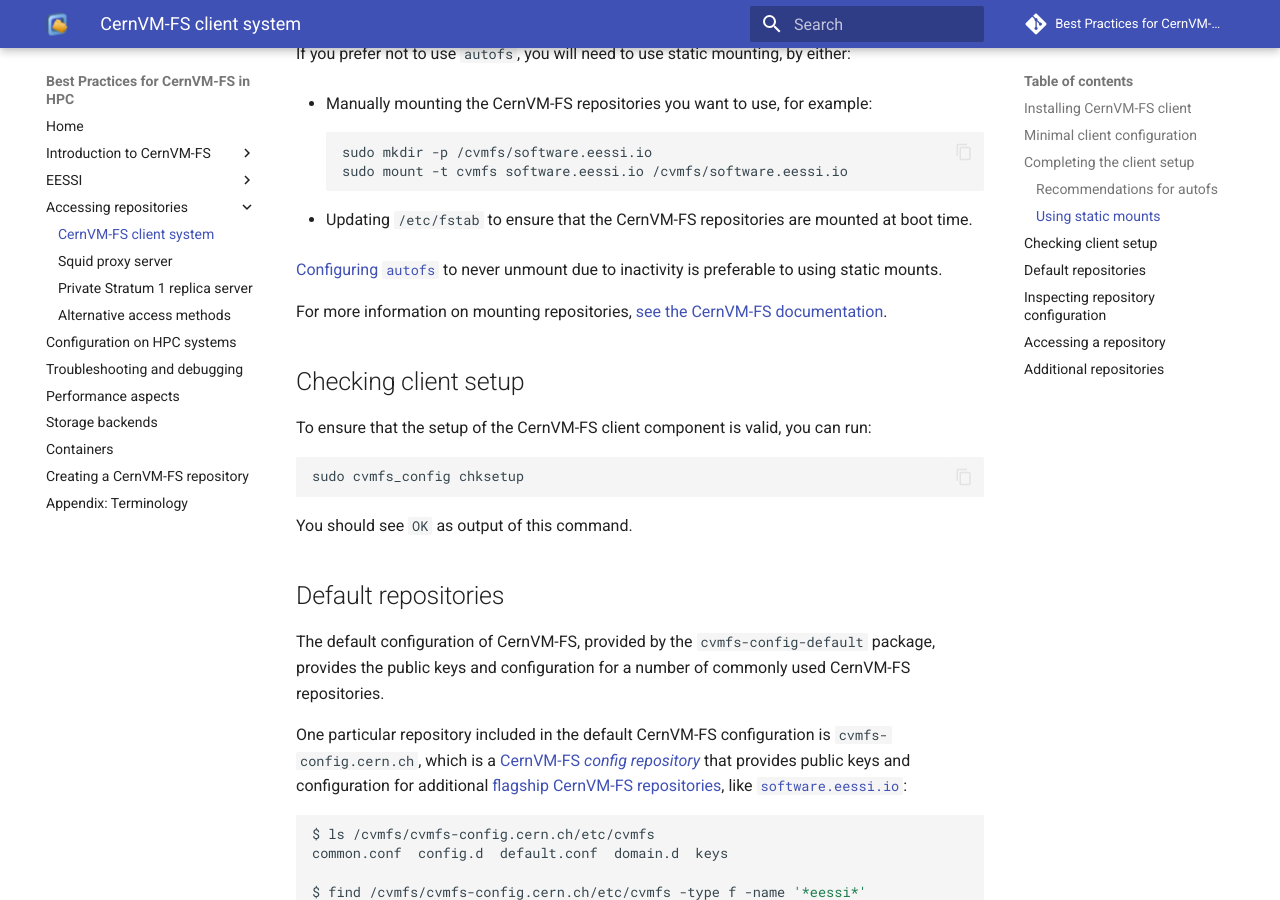
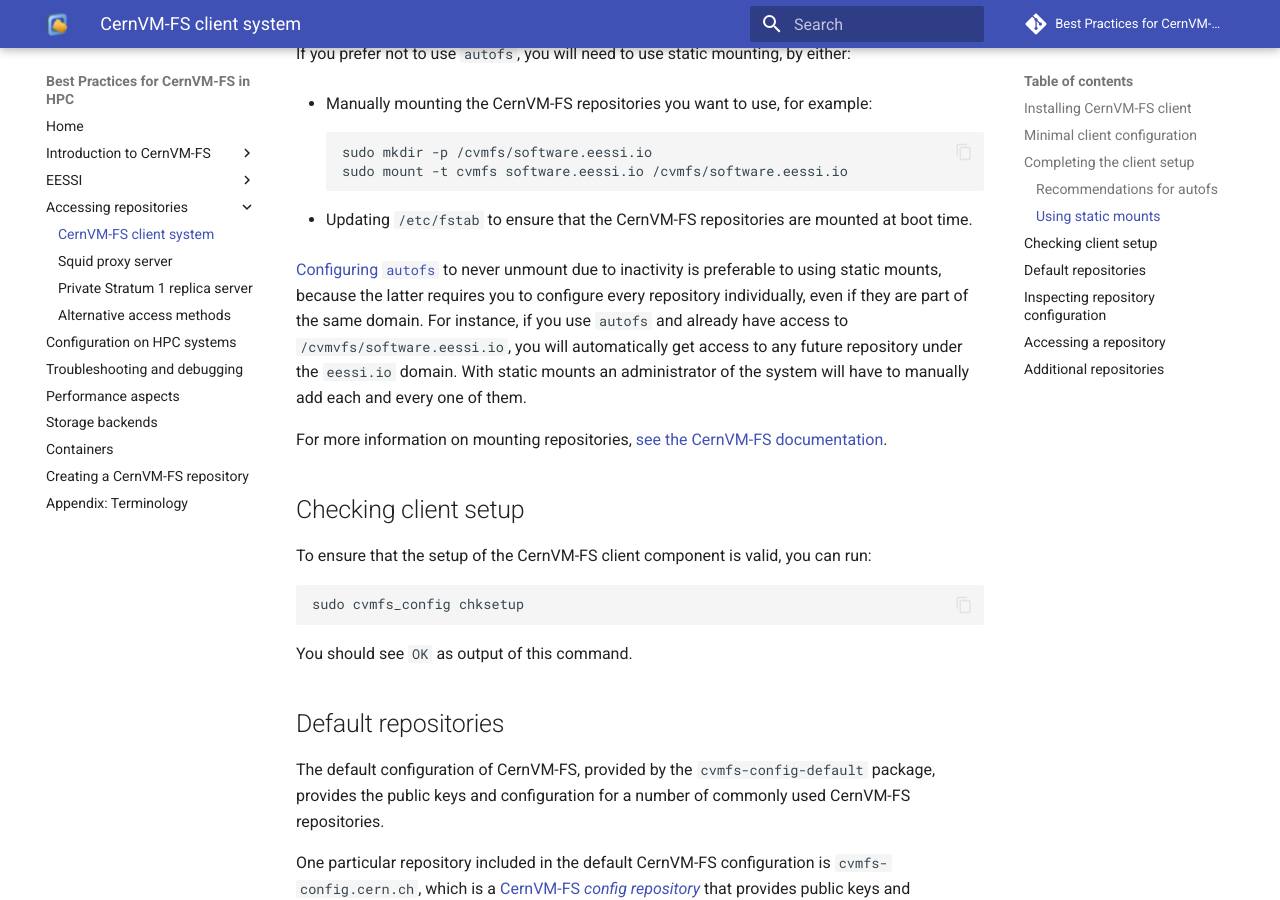
Before and after one commit to multixscale/cvmfs-tutorial-hpc-best-practices, an MkDocs documentation site: the page built from docs/access/client.md, in a window 1280 px wide and 900 px high, scrolled down 2444 px. Built offline with MkDocs 1.6.1 and Material for MkDocs 9.7.7, drawn with Linux system fonts in a browser that asks for light colours; comment, search, counter and statistics services are not loaded.

Commit message:
add reason + example for preferring autofs

```diff
--- a/docs/access/client.md
+++ b/docs/access/client.md
@@ -165,7 +165,7 @@ If you prefer not to use `autofs`, you will need to use static mounting, by eith
 
 * Updating `/etc/fstab` to ensure that the CernVM-FS repositories are mounted at boot time.
 
-[Configuring `autofs`](#autofs) to never unmount due to inactivity is preferable to using static mounts.
+[Configuring `autofs`](#autofs) to never unmount due to inactivity is preferable to using static mounts, because the latter requires you to configure every repository individually, even if they are part of the same domain. For instance, if you use `autofs` and already have access to `/cvmvfs/software.eessi.io`, you will automatically get access to any future repository under the `eessi.io` domain. With static mounts an administrator of the system will have to manually add each and every one of them.
 
 For more information on mounting repositories,
 [see the CernVM-FS documentation](https://cvmfs.readthedocs.io/en/stable/cpt-configure.html#mounting).
```
